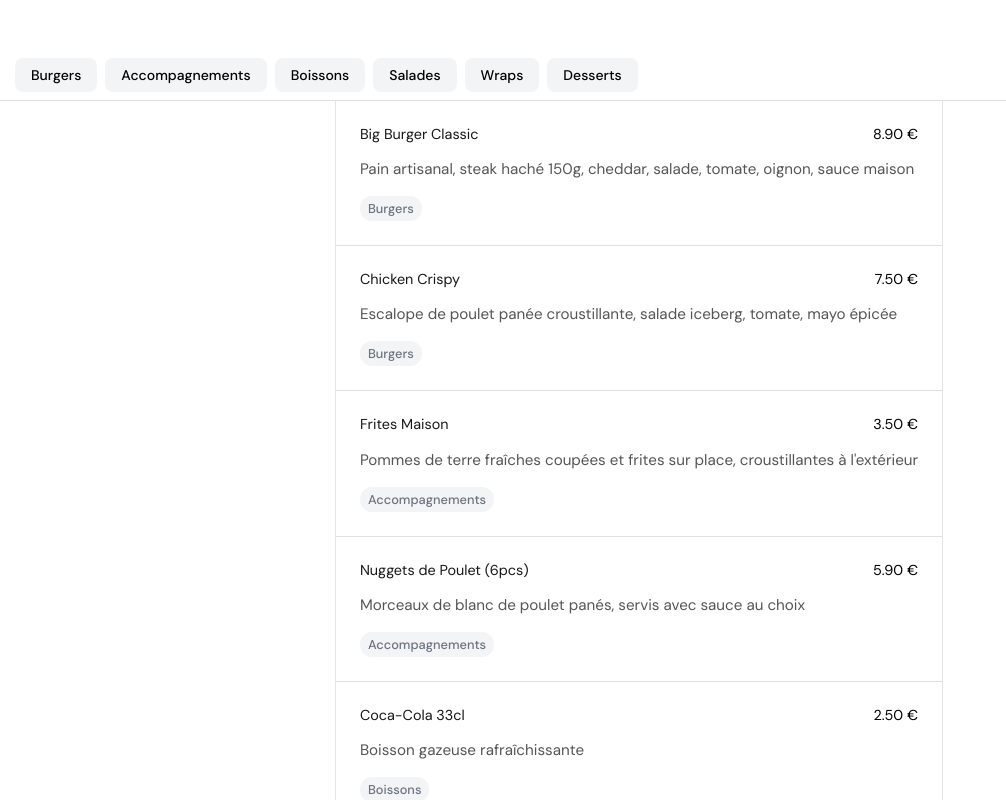
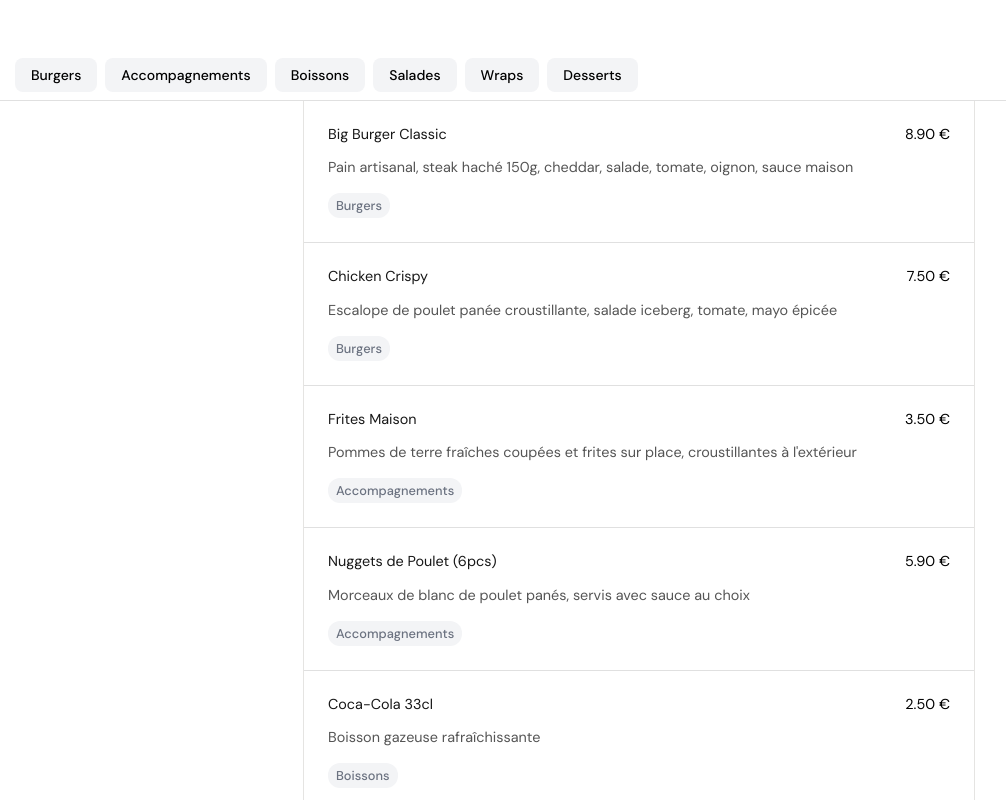
Before and after one commit to Ny-Ra/AA84-ft, a Next.js app: page / in a window 1280 px wide. Shown: the top 800 px of the page, without its empty margins (1-1007 px from the left). Built offline with nearby package versions, Linux system fonts and the light colour scheme.

Commit message:
lower product description

```diff
--- a/src/styles/ProductList.module.scss
+++ b/src/styles/ProductList.module.scss
@@ -5,7 +5,7 @@
 }
 
 .container {
-  max-width: 800px;
+  width: 670px;
   border: solid 1px #E5E4E2;
   border-top: none;
 }
@@ -45,7 +45,7 @@
 .productDescription {
   color: #555;
   line-height: 1.5;
-  font-size: 0.95rem;
+  font-size: 0.9rem;
 }
 
 .productCategory {
```
